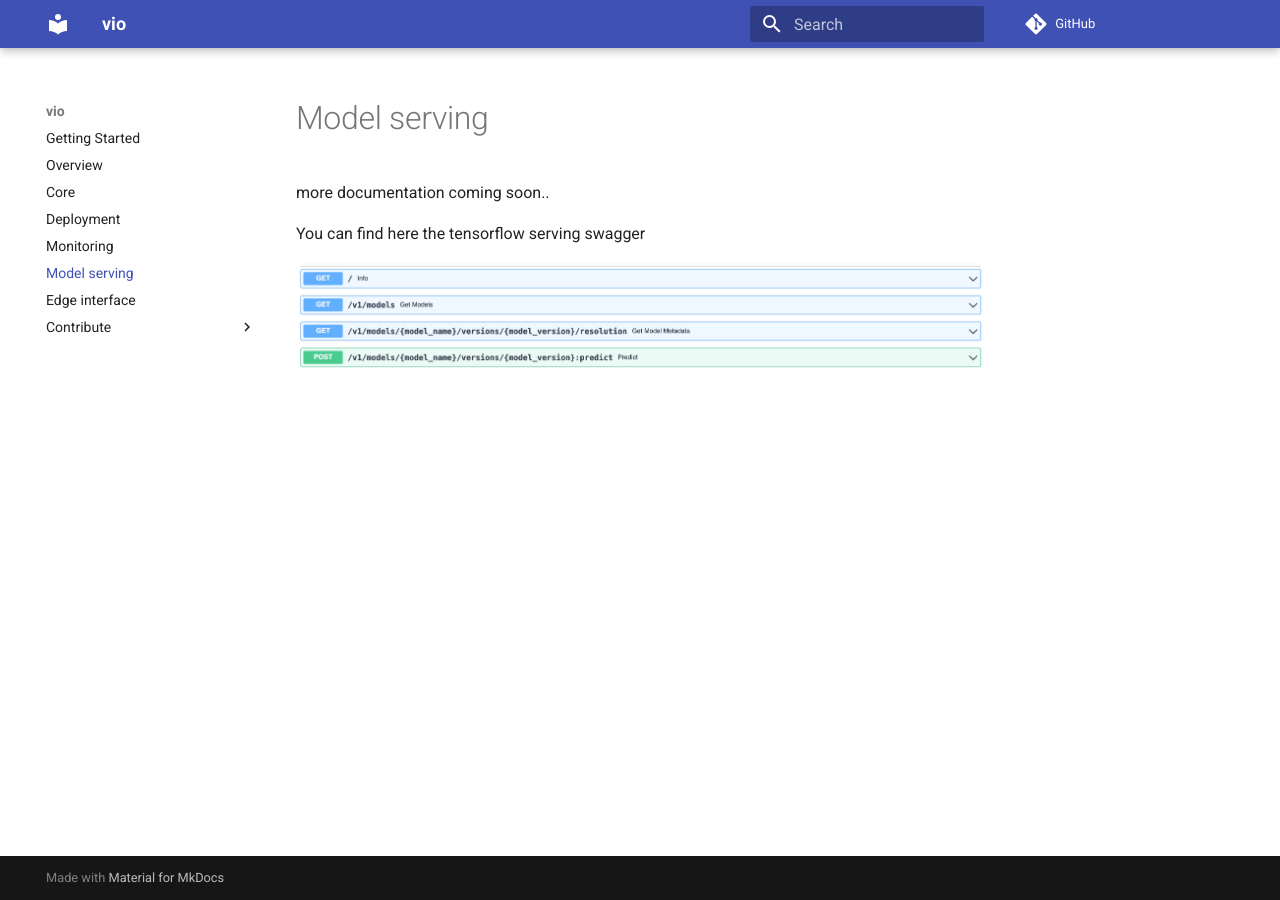
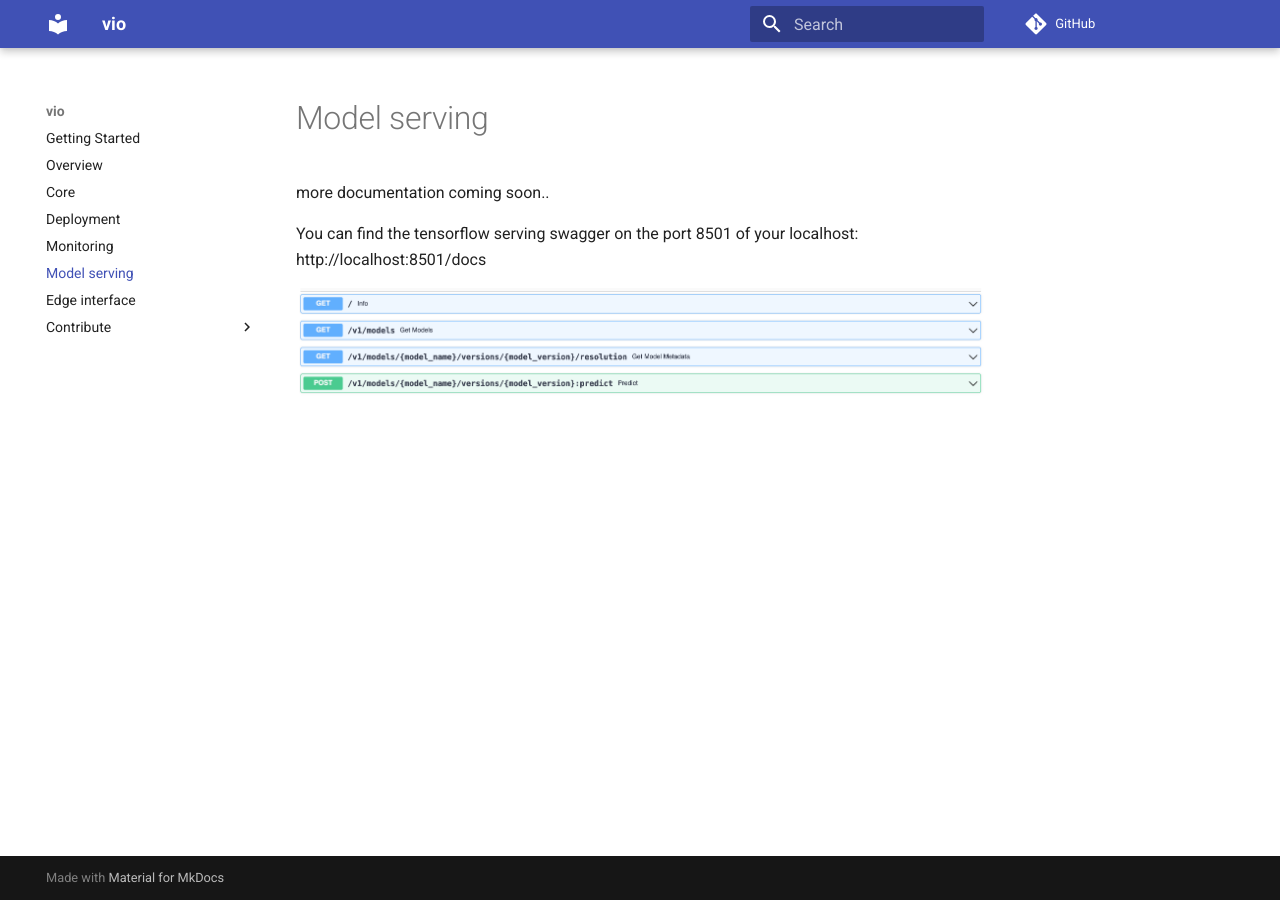
Before and after one commit to octo-technology/VIO, an MkDocs documentation site: the page built from docs/model_serving.md, in a window 1280 px wide. Built offline with MkDocs 1.6.1 and Material for MkDocs 9.7.7, drawn with Linux system fonts in a browser that asks for light colours; comment, search, counter and statistics services are not loaded.

```diff
--- a/docs/model_serving.md
+++ b/docs/model_serving.md
@@ -2,6 +2,6 @@
 
 more documentation coming soon..
 
-You can find here the tensorflow serving swagger
+You can find the tensorflow serving swagger on the port 8501 of your localhost: http://localhost:8501/docs
 
  ![model_serving_swagger](images/model_serving_swagger.png)
```
Also changed, not shown: docs/AUTHORS.md (+4 -4 lines).
